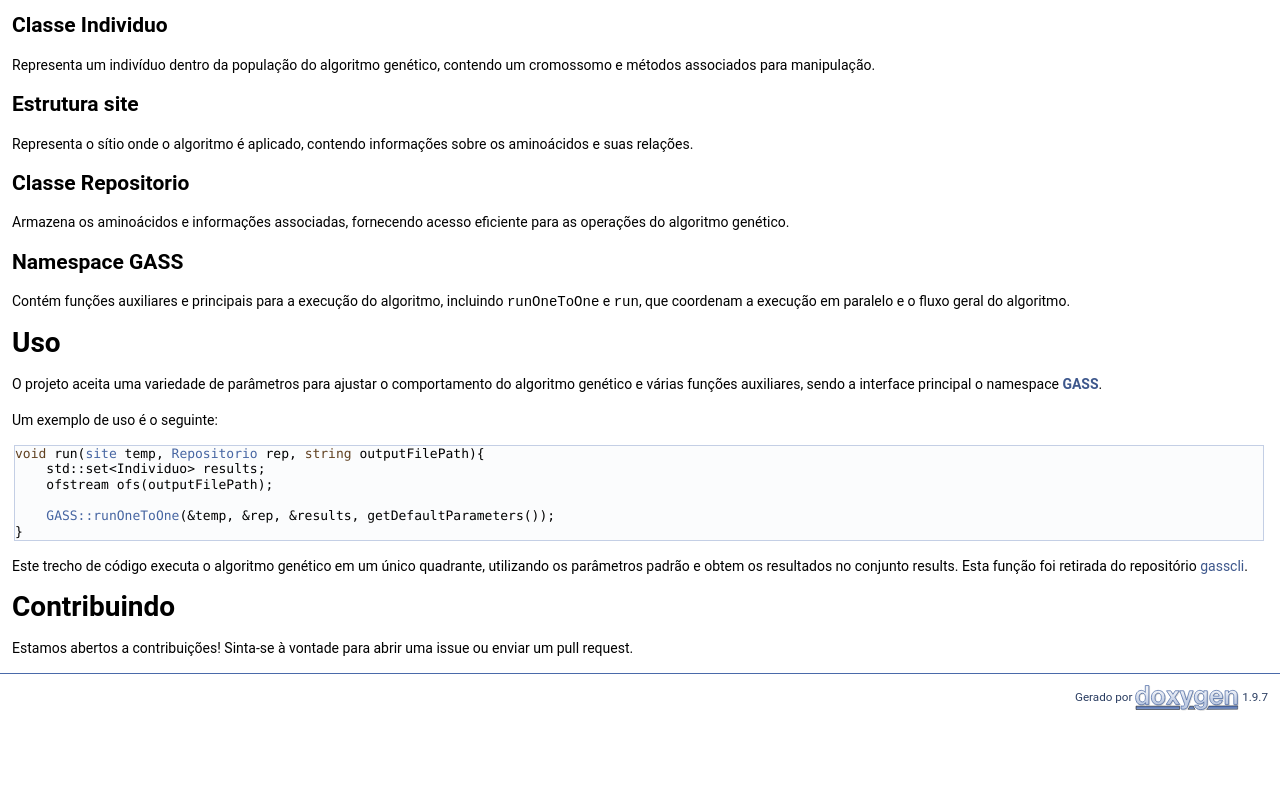
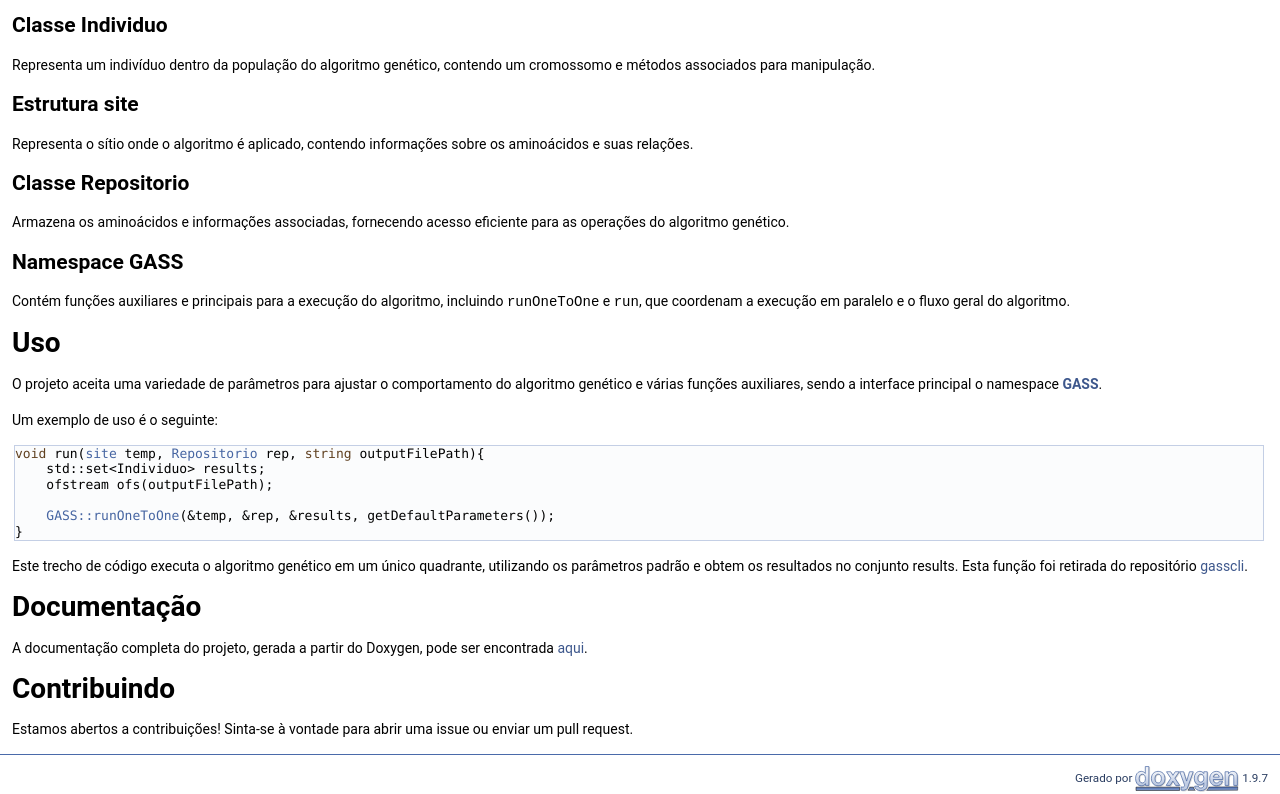
Before and after one commit to newGass/newGass.github.io, a plain HTML site: page index.html in a window 1280 px wide. Shown: the part 563-1357 px from the top of the page. Before the commit the page ends 1276 px from the top, so only its background shows below. Drawn offline with Linux system fonts and the light colour scheme.

Commit message:
added documentation link to readme

```diff
--- a/index.html
+++ b/index.html
@@ -118,6 +118,9 @@ Uso</h1>
 <div class="ttc" id="astructsite_html"><div class="ttname"><a href="structsite.html">site</a></div><div class="ttdoc">Estrutura que representa um sítio de ligação.</div><div class="ttdef"><b>Definição</b> <a href="site_8hpp_source.html#l00018">site.hpp:19</a></div></div>
 </div><!-- fragment --><p>Este trecho de código executa o algoritmo genético em um único quadrante, utilizando os parâmetros padrão e obtem os resultados no conjunto results. Esta função foi retirada do repositório <a href="https://github.com/MurilloMendonca/gasscli">gasscli</a>.</p>
 <h1><a class="anchor" id="autotoc_md10"></a>
+Documentação</h1>
+<p>A documentação completa do projeto, gerada a partir do Doxygen, pode ser encontrada <a href="https://newgass.github.io/">aqui</a>.</p>
+<h1><a class="anchor" id="autotoc_md11"></a>
 Contribuindo</h1>
 <p>Estamos abertos a contribuições! Sinta-se à vontade para abrir uma issue ou enviar um pull request. </p>
 </div></div><!-- PageDoc -->
```
